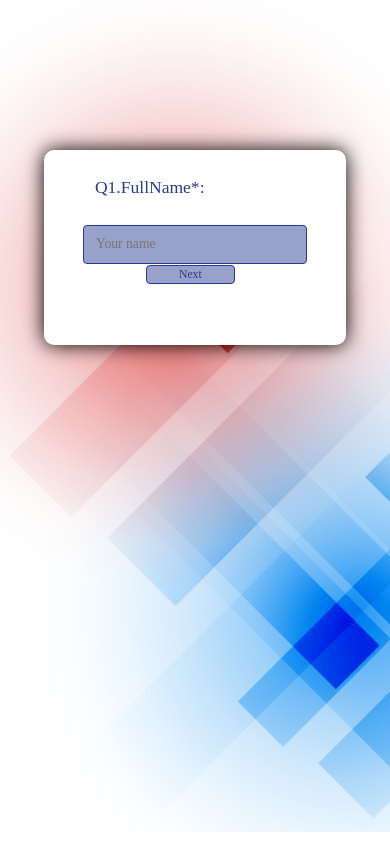
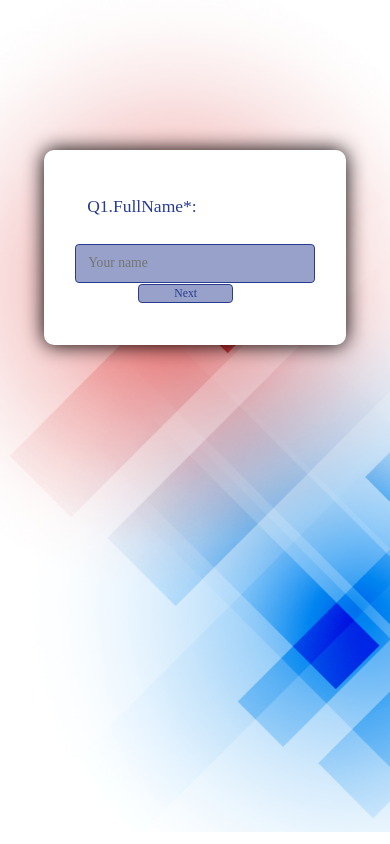
Before and after one commit to SamahFarez/meh, a plain HTML site: page index.html in a window 390 px wide. Drawn offline with Linux system fonts and the light colour scheme.

Commit message:
Update questions.css

```diff
--- a/questions.css
+++ b/questions.css
@@ -38,7 +38,7 @@ body {
     }
 
     .container {
-        padding: 20px 10vw;
+        padding: 10vw 8vw;
         height: 50vw !important;
 
     }
```
